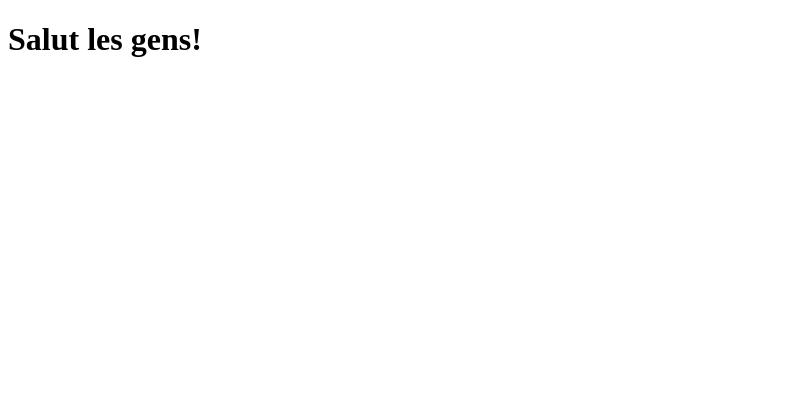
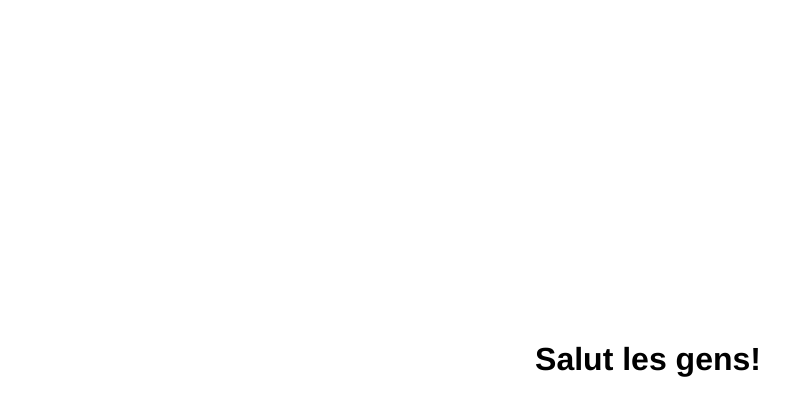
Before and after one commit to sebzz07/3soulins, a plain HTML site: page index.html in a window 1280 px wide. Shown: the whole page, without its empty margins (0-812 px from the left). Drawn offline with Linux system fonts and the light colour scheme.

Commit message:
Add CSS to center title

```diff
--- a/index.html
+++ b/index.html
@@ -4,6 +4,17 @@
     <meta charset="UTF-8">
     <meta name="viewport" content="width=device-width, initial-scale=1.0">
     <title>3soulins</title>
+
+    <style type="text/css">
+    h1{
+        position: absolute;
+        top: 40%;
+        width: 100%;
+        font-family: Helvetica, sans-serif;
+        font-size: 100;
+        text-align: center;
+    }
+    </style>
 </head>
 <body>
     <h1>Salut les gens!</h1>
```
